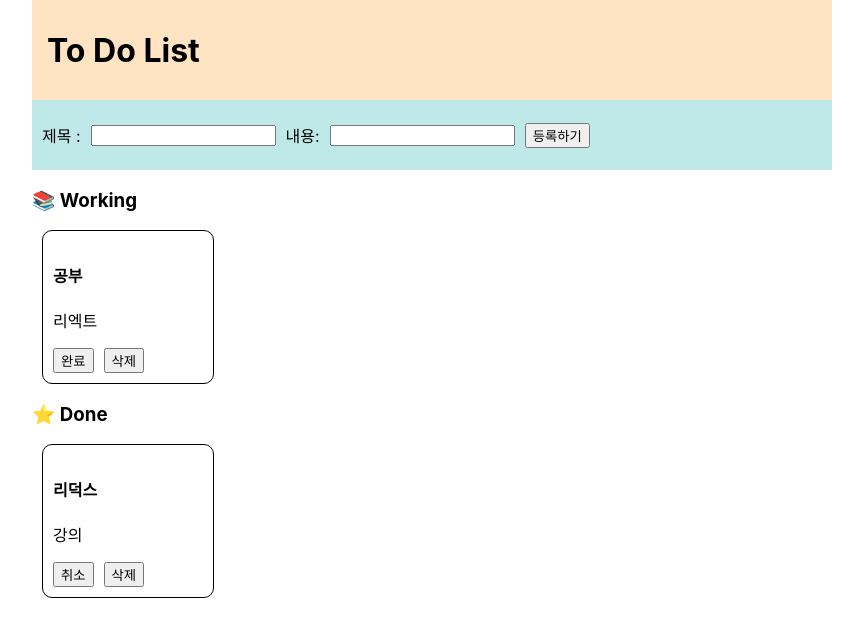
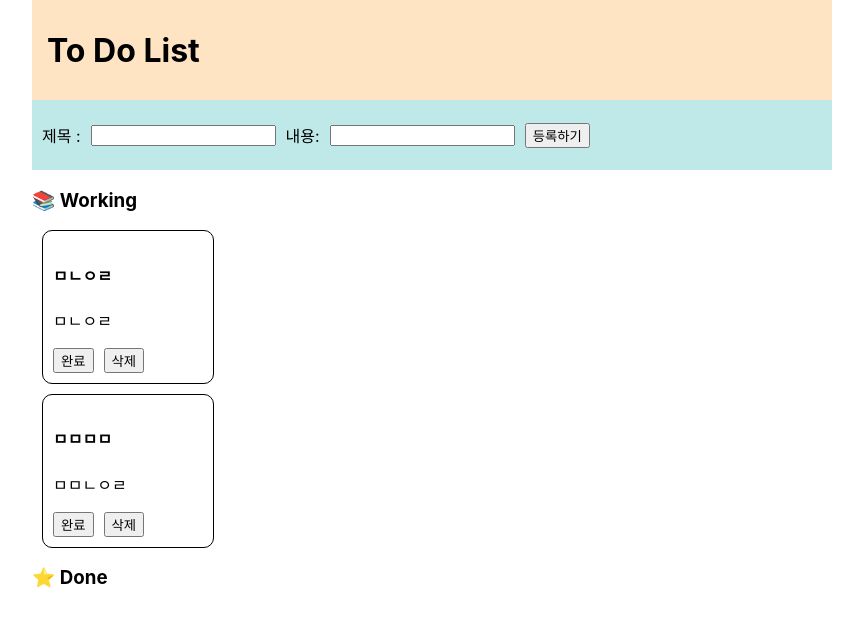
Before and after one commit to jiwonson0629/nbc_ts_ToDoList, a React (Create React App) app: page / in a window 1280 px wide. Shown: the top 636 px of the page, without its empty margins (208-1071 px from the left). Built offline with nearby package versions, Linux system fonts and the light colour scheme; data requests are answered from the project's data file.

Commit message:
삭제기능까지 json-server연결

```diff
--- /dev/null
+++ b/db.json
@@ -0,0 +1,16 @@
+{
+  "todos": [
+    {
+      "id": "753c6095-1839-b954-029a-f56c55fd230f",
+      "title": "ㅁㄴㅇㄹ",
+      "content": "ㅁㄴㅇㄹ",
+      "isDone": false
+    },
+    {
+      "id": "20f5dd55-3650-0698-c293-b4b40c4aaa76",
+      "title": "ㅁㅁㅁㅁ",
+      "content": "ㅁㅁㄴㅇㄹ",
+      "isDone": false
+    }
+  ]
+}
--- a/package.json
+++ b/package.json
@@ -11,6 +11,8 @@
     "@types/node": "^16.7.13",
     "@types/react": "^18.0.0",
     "@types/react-dom": "^18.0.0",
+    "axios": "^1.6.2",
+    "json-server": "^0.17.4",
     "react": "^18.2.0",
     "react-dom": "^18.2.0",
     "react-redux": "^9.0.4",
--- a/src/components/Input.tsx
+++ b/src/components/Input.tsx
@@ -7,6 +7,7 @@ import { useDispatch } from "react-redux";
 import { addTodo } from "../sherd/modules/TodoSlice";
 // @ts-ignore
 import uuid from "react-uuid";
+import axios from "axios";
 
 function Input() {
   const dispatch = useDispatch();
@@ -19,14 +20,17 @@ function Input() {
   const contentOnchangeHandler = (e: ChangeEvent<HTMLInputElement>) => [
     setContent(e.target.value),
   ];
-  const onClickBtnHandler = () => {
+  const onClickBtnHandler = async () => {
     const newTodo: Todos = {
       id: uuid(),
       title,
       content,
       isDone: false,
     };
-    dispatch(addTodo(newTodo));
+
+    const { data } = await axios.post("http://localhost:4000/todos", newTodo);
+
+    dispatch(addTodo(data));
     setTitle("");
     setContent("");
   };
--- a/src/components/TodoList.tsx
+++ b/src/components/TodoList.tsx
@@ -1,9 +1,12 @@
 import React from "react";
 import styled from "styled-components";
-import { Todos } from "../types/global.d";
 import { useDispatch, useSelector } from "react-redux";
 import { changeTodo, deletedTodo } from "../sherd/modules/TodoSlice";
 import { RootState } from "../sherd/config";
+import { useEffect } from "react";
+import { Todos } from "../types/global.d";
+import axios from "axios";
+import { useState } from "react";
 
 type Props = {
   isDone: boolean;
@@ -11,14 +14,25 @@ type Props = {
 
 function TodoList({ isDone }: Props) {
   const todolist = useSelector((state: RootState) => state.TodoSlice);
+  const [todo, setTodo] = useState<Todos[]>([]);
   const dispatch = useDispatch();
 
+  useEffect(() => {
+    const facthData = async () => {
+      const { data } = await axios.get("http://localhost:4000/todos");
+      setTodo(data);
+    };
+    facthData();
+  }, [todolist]);
+
   // 삭제버튼
-  const removeBtnHandler = (id: string) => {
+  const removeBtnHandler = async (id: string) => {
+    await axios.delete(`http://localhost:4000/todos/${id}`);
     dispatch(deletedTodo(id));
   };
 
-  const changedIsDoneBtnHandler = (id: string) => {
+  const changedIsDoneBtnHandler = async (id: string) => {
+    await axios.patch(`http://localhost:4000/todos/${id}`);
     dispatch(changeTodo(id));
   };
 
@@ -26,7 +40,7 @@ function TodoList({ isDone }: Props) {
     <div>
       <ScTodoWrapper>
         <h3>{isDone ? "⭐️ Done" : "📚 Working"}</h3>
-        {todolist
+        {todo
           .filter((item) => {
             return item.isDone === isDone;
           })
```
Also changed, not shown: 1 other file (tests, documents, lock files or other folders).
